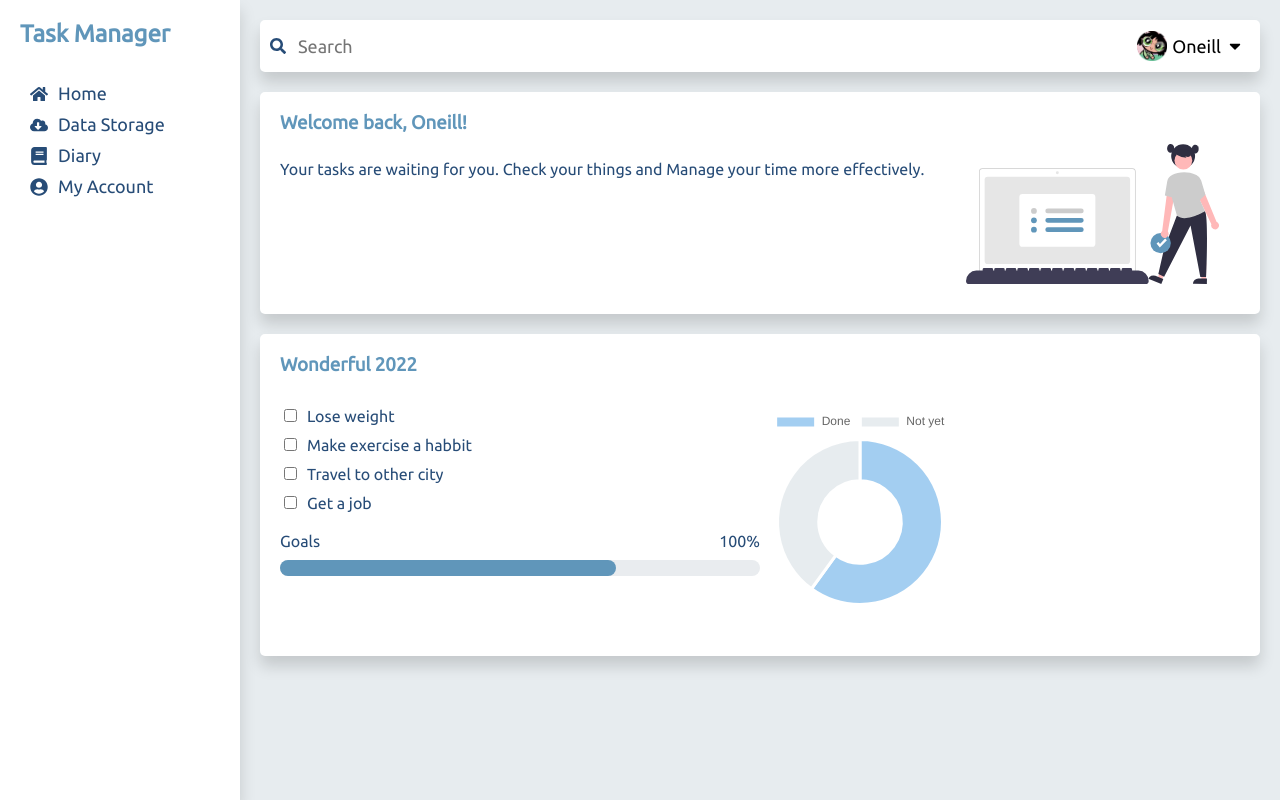
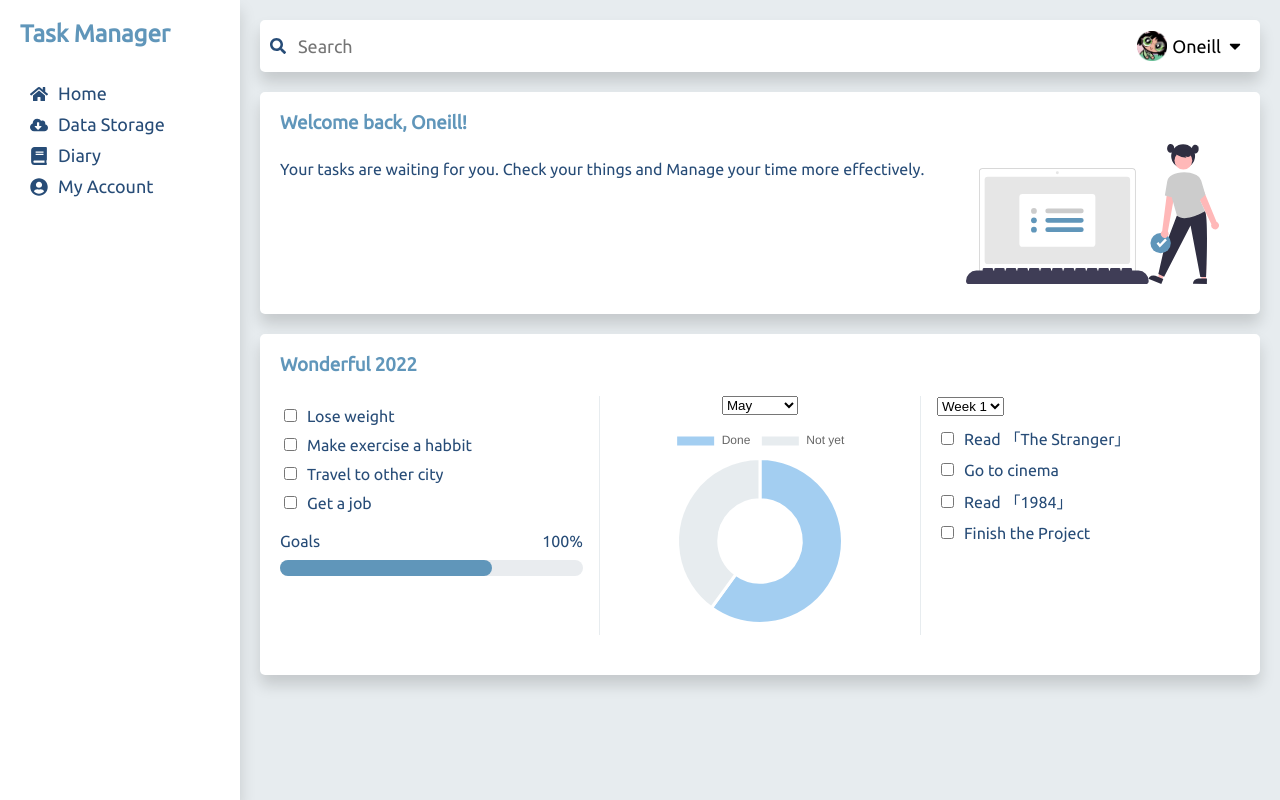
Before and after one commit to yujinoneill/task-manager-app, a React (Create React App) app: page / in a window 1280 px wide. Built offline with nearby package versions, Linux system fonts and the light colour scheme.

Commit message:
FEAT:Add styled-components, Monthly plan, Weekly plan

```diff
--- a/src/pages/Home.js
+++ b/src/pages/Home.js
@@ -3,14 +3,6 @@ import styled from "styled-components";
 import BasicBox from "../components/BasicBox";
 import CheckForm from "../components/CheckForm";
 import Chart from "../components/chart/Chart";
-const Container = styled.div`
-  display: flex;
-
-  .annual-plan,
-  .monthly-plan {
-    width: 50%;
-  }
-`;
 
 const WelcomeContent = styled.div`
   display: flex;
@@ -23,6 +15,46 @@ const WelcomeContent = styled.div`
   img {
     height: 140px;
     margin: auto;
+  }
+`;
+
+const Container = styled.div`
+  display: grid;
+  grid-template-columns: repeat(3, 1fr);
+  grid-template-rows: 1fr;
+
+  box-sizing: border-box;
+
+  @media screen and (max-width: 768px) {
+    grid-template-columns: 1fr;
+  }
+`;
+
+const AnnualPlan = styled.div`
+  padding-right: 5%;
+  border-right: 1px solid #e7ecef;
+
+  @media screen and (max-width: 768px) {
+    border-right: none;
+    border-bottom: 1px solid #e7ecef;
+  }
+`;
+
+const MonthlyPlan = styled.div`
+  display: flex;
+  flex-direction: column;
+  align-items: center;
+  margin-right: auto;
+  margin-left: auto;
+`;
+
+const WeeklyPlan = styled.div`
+  padding-left: 5%;
+  border-left: 1px solid #e7ecef;
+
+  @media screen and (max-width: 768px) {
+    border-left: none;
+    border-top: 1px solid #e7ecef;
   }
 `;
 
@@ -73,7 +105,7 @@ const Home = () => {
         boxTitle={"Wonderful 2022"}
         boxContent={
           <Container>
-            <div className="annual-plan">
+            <AnnualPlan>
               <div className="check-box">
                 <CheckForm label={"Lose weight"} />
                 <CheckForm label={"Make exercise a habbit"} />
@@ -87,10 +119,32 @@ const Home = () => {
                 </div>
                 <Progress value="70" max="100" />
               </ProgressBox>
-            </div>
-            <div className="monthly-plan">
+            </AnnualPlan>
+            <MonthlyPlan>
+              <select>
+                <option value="may">May</option>
+                <option value="april">April</option>
+                <option value="march">March</option>
+                <option value="february">Febraury</option>
+                <option value="january">January</option>
+              </select>
               <Chart />
-            </div>
+            </MonthlyPlan>
+            <WeeklyPlan>
+              <select>
+                <option value="Week 1">Week 1</option>
+                <option value="Week 2">Week 2</option>
+                <option value="Week 3">Week 3</option>
+                <option value="Week 4">Week 4</option>
+                <option value="Week 5">Week 5</option>
+              </select>
+              <div>
+                <CheckForm label={"Read 「The Stranger」"} />
+                <CheckForm label={"Go to cinema"} />
+                <CheckForm label={"Read 「1984」"} />
+                <CheckForm label={"Finish the Project"} />
+              </div>
+            </WeeklyPlan>
           </Container>
         }
       />
```
